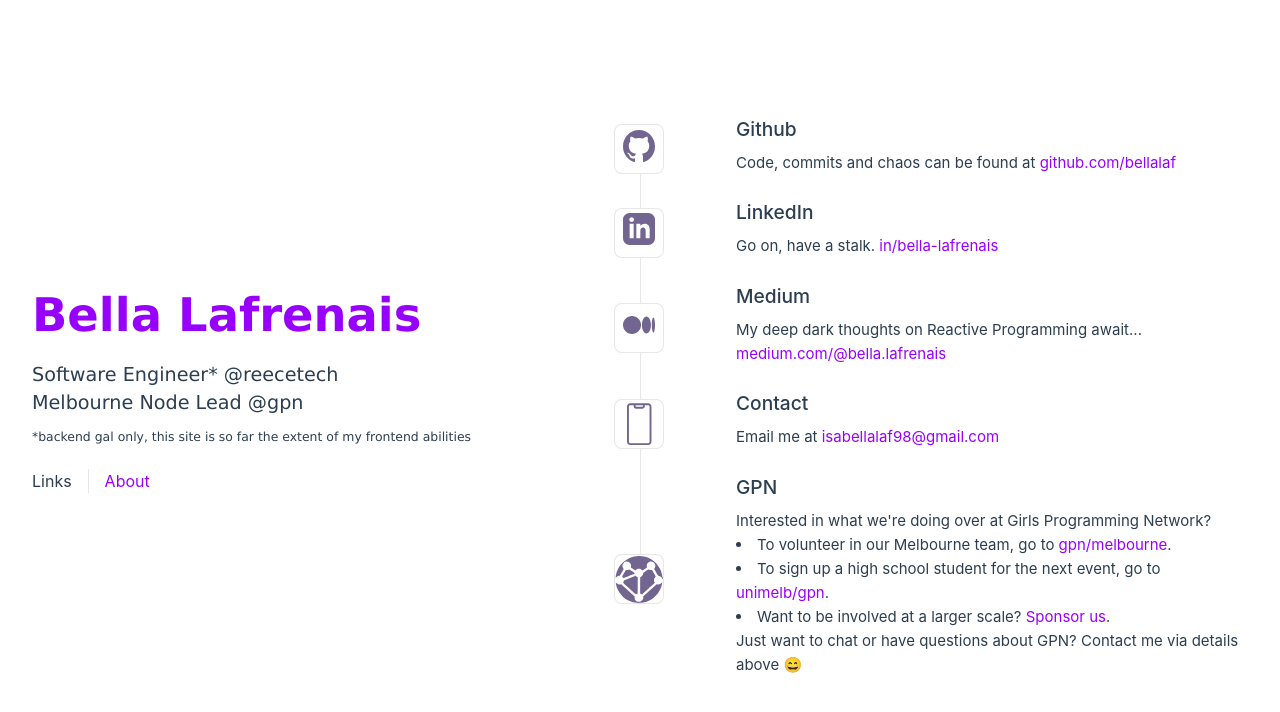
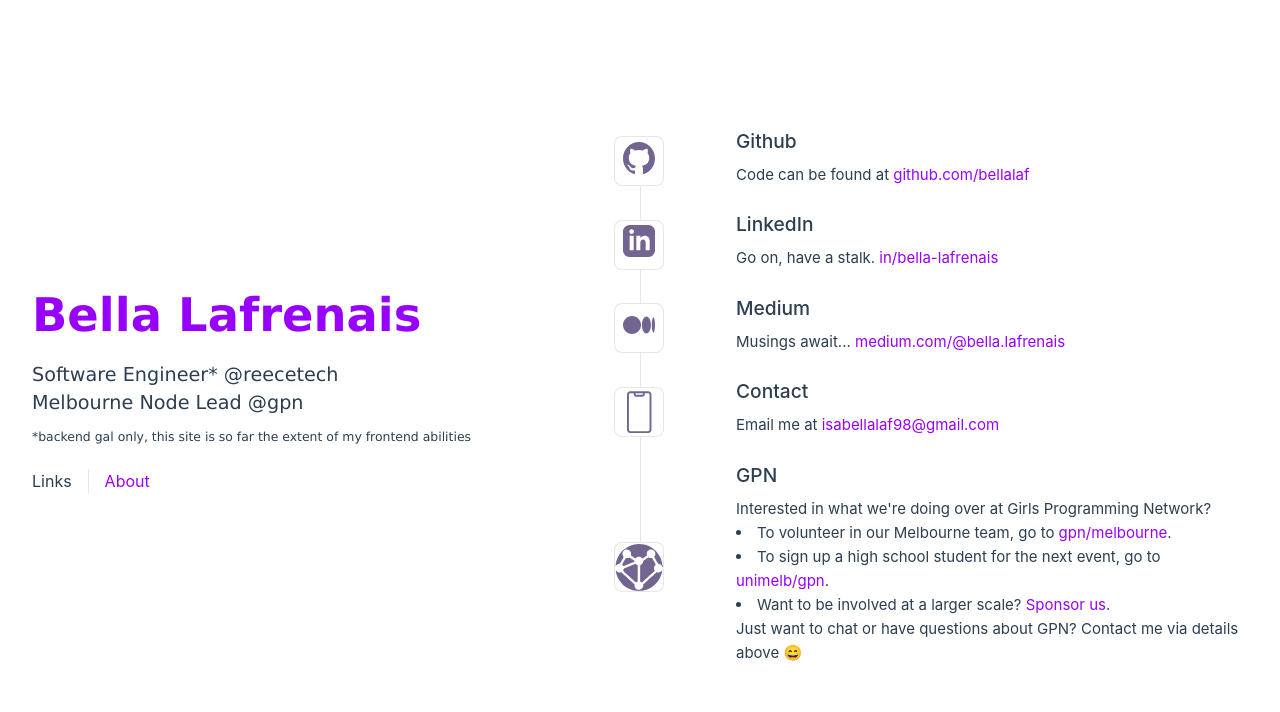
Before and after one commit to bellalaf/bellalaf.com, a Vue app: page / in a window 1280 px wide. Shown: the top 712 px of the page. Built offline with nearby package versions, Linux system fonts and the light colour scheme.

Commit message:
update copy

```diff
--- a/src/components/AboutSection.vue
+++ b/src/components/AboutSection.vue
@@ -10,7 +10,7 @@
     </div>
     <h3>I am currently working at Reece, coding up a storm on the backend of our Next Gen POS project. I mostly work in a Java microservice world, but we also have a few Kotlin services that I am enjoying fiddling with. </h3>
     <br>
-    <h3>When I'm not in our lovely new Cremorne office; working with GPN to get gender minorities into tech; or at the local watering hole; I enjoy bouldering, reading, boardgames and the occasional triathlon.</h3>
+    <h3>When I'm not in our lovely new Cremorne office or working with GPN to get gender minorities into tech; I enjoy bouldering, reading, boardgames and the occasional triathlon.</h3>
   </div>
 </template>
 
--- a/src/components/LinksSection.vue
+++ b/src/components/LinksSection.vue
@@ -17,7 +17,7 @@
     </template>
     <template #heading>Github</template>
 
-    Code, commits and chaos can be found at
+    Code can be found at
     <a href="https://github.com/bellalaf" target="_blank" rel="noopener">github.com/bellalaf</a>
   </WelcomeItem>
 
@@ -41,7 +41,7 @@
     </template>
     <template #heading>Medium</template>
 
-    My deep dark thoughts on Reactive Programming await...
+    Musings await...
     <a href="https://medium.com/@bella.lafrenais" target="_blank" rel="noopener">medium.com/@bella.lafrenais</a>
   </WelcomeItem>
 
```
